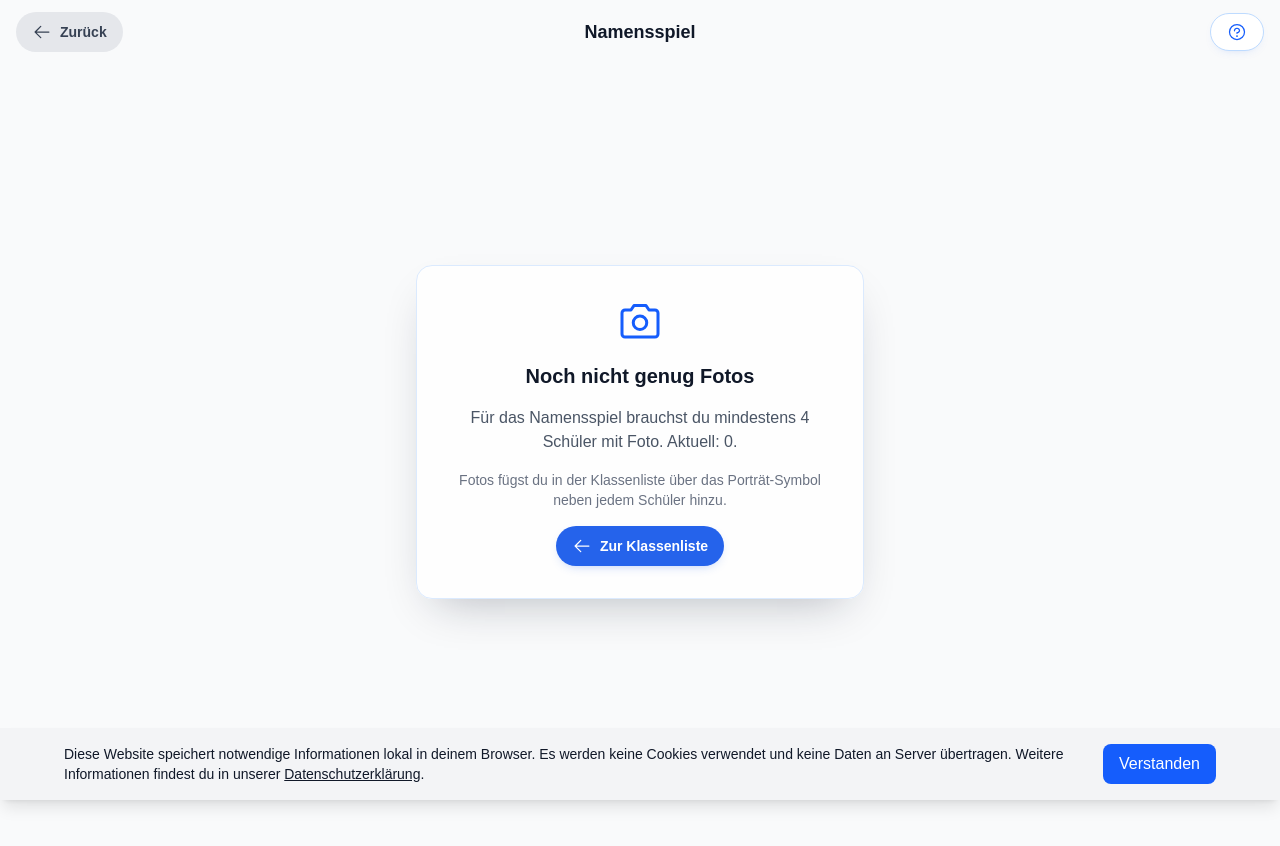
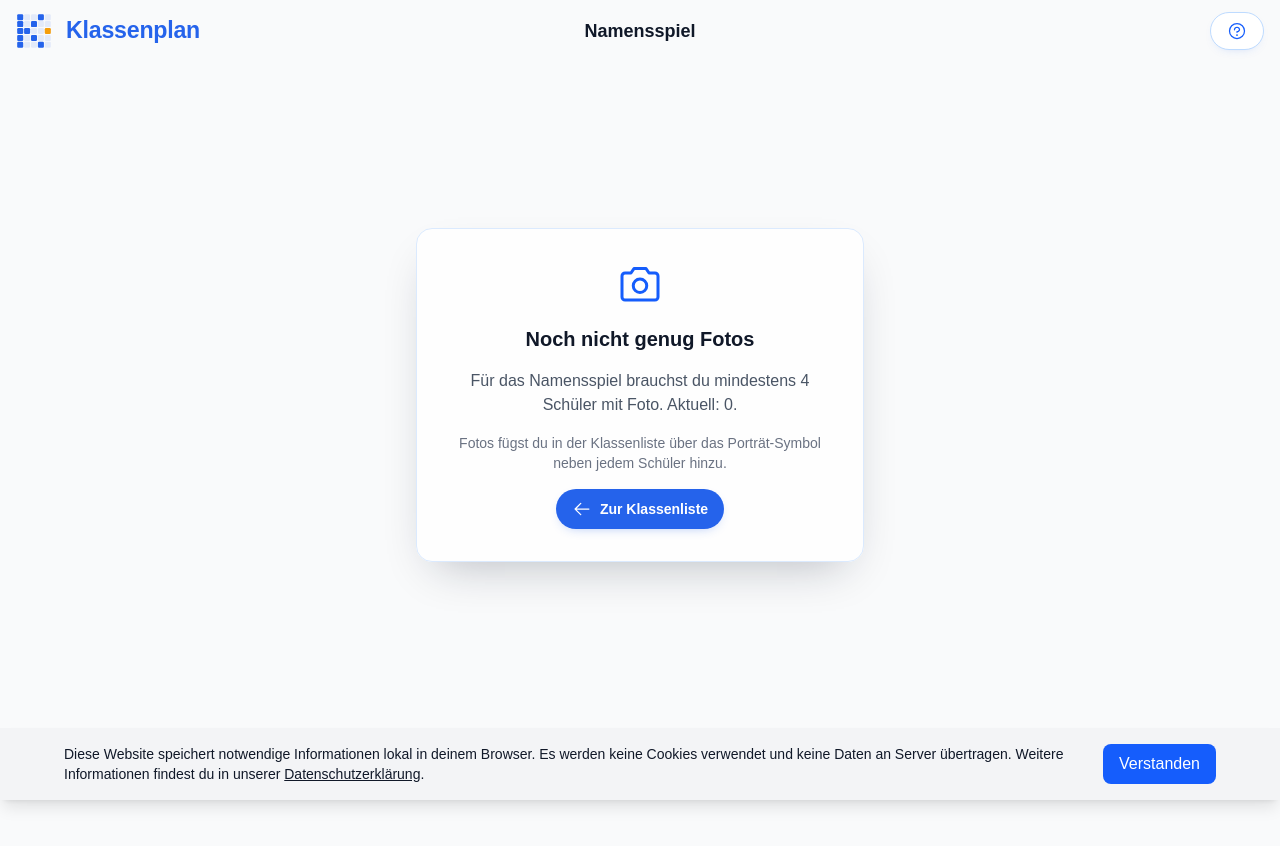
Before and after one commit to SirEckehard/Klassenplan, a React (Vite) app: page /namensspiel in a window 1280 px wide. Shown: the top 846 px of the page. Built offline with nearby package versions, Linux system fonts and the light colour scheme.

Commit message:
fix: consistent navigation-buttons for name game

```diff
--- a/src/pages/NameGame.tsx
+++ b/src/pages/NameGame.tsx
@@ -4,6 +4,8 @@ import { useCallback, useEffect, useMemo, useState } from 'react';
 import { useTranslation } from 'react-i18next';
 import { ArrowLeftIcon, CameraIcon } from '@phosphor-icons/react';
 import Seo from '@/components/Seo';
+import { KpLockup } from '@/components/KpLockup';
+import { LocalizedLink } from '@/components/LocalizedLink';
 import { usePageSeo } from '@/hooks/usePageSeo';
 import { useKeyboardShortcuts } from '@/hooks/useKeyboardShortcuts';
 import { useLocalizedNavigate } from '@/hooks/useLocalizedNavigate';
@@ -134,25 +136,14 @@ export default function NameGame() {
       {/* Minimal toolbar */}
       <div className="flex items-center gap-3 px-4 py-3">
         <div className="flex flex-1 justify-start">
-          <button
-            type="button"
-            // Inside a game the back button returns to the mode select first;
-            // only the menu leaves the page (Alt+← always exits).
-            onClick={() =>
-              screen === 'menu' ? navigate('/generator') : setScreen('menu')
-            }
-            className={`${neutralButtonClass} h-10 gap-2 px-4`}
-            title={
-              screen === 'menu'
-                ? t('nameGame.backTitle', 'Zurück zum Generator (Alt + ←)')
-                : t('nameGame.backToMenuTitle', 'Zurück zum Spielmenü')
-            }
-          >
-            <ArrowLeftIcon size={20} aria-hidden />
-            <span className="text-sm font-semibold">
-              {t('nameGame.back', 'Zurück')}
-            </span>
-          </button>
+          <div className="flex items-center shrink-0">
+            <LocalizedLink
+              to="/"
+              className="kp-lockup focus-visible:ring-2 focus-visible:ring-blue-600 focus-visible:ring-offset-2"
+            >
+              <KpLockup size="sm" hideWordmarkOnMobile />
+            </LocalizedLink>
+          </div>
         </div>
 
         <h1 className="text-lg font-bold text-gray-900 dark:text-white">
@@ -270,6 +261,29 @@ export default function NameGame() {
           />
         )}
       </div>
+
+      {/* Bottom bar mirrors the presentation mode: back button pinned left. */}
+      <div className="flex items-center px-4 py-4">
+        <button
+          type="button"
+          // Inside a game the back button returns to the mode select first;
+          // only the menu leaves the page (Alt+← always exits).
+          onClick={() =>
+            screen === 'menu' ? navigate('/generator') : setScreen('menu')
+          }
+          className={`${neutralButtonClass} h-10 shrink-0 gap-2 px-4`}
+          title={
+            screen === 'menu'
+              ? t('nameGame.backTitle', 'Zurück zum Generator (Alt + ←)')
+              : t('nameGame.backToMenuTitle', 'Zurück zum Spielmenü')
+          }
+        >
+          <ArrowLeftIcon size={20} aria-hidden />
+          <span className="text-sm font-semibold">
+            {t('nameGame.back', 'Zurück')}
+          </span>
+        </button>
+      </div>
     </div>
   );
 }
```
Also changed, not shown: 1 other file (tests, documents, lock files or other folders).
